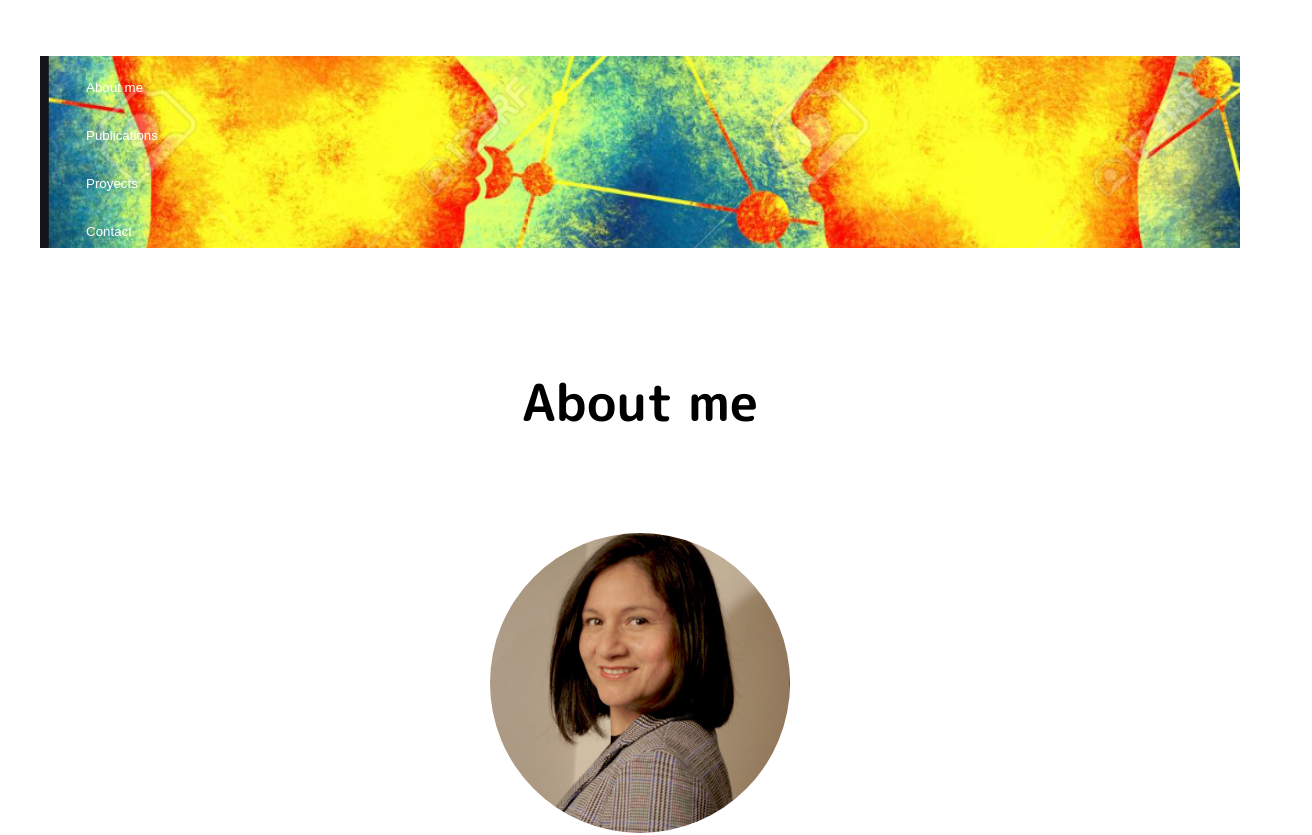
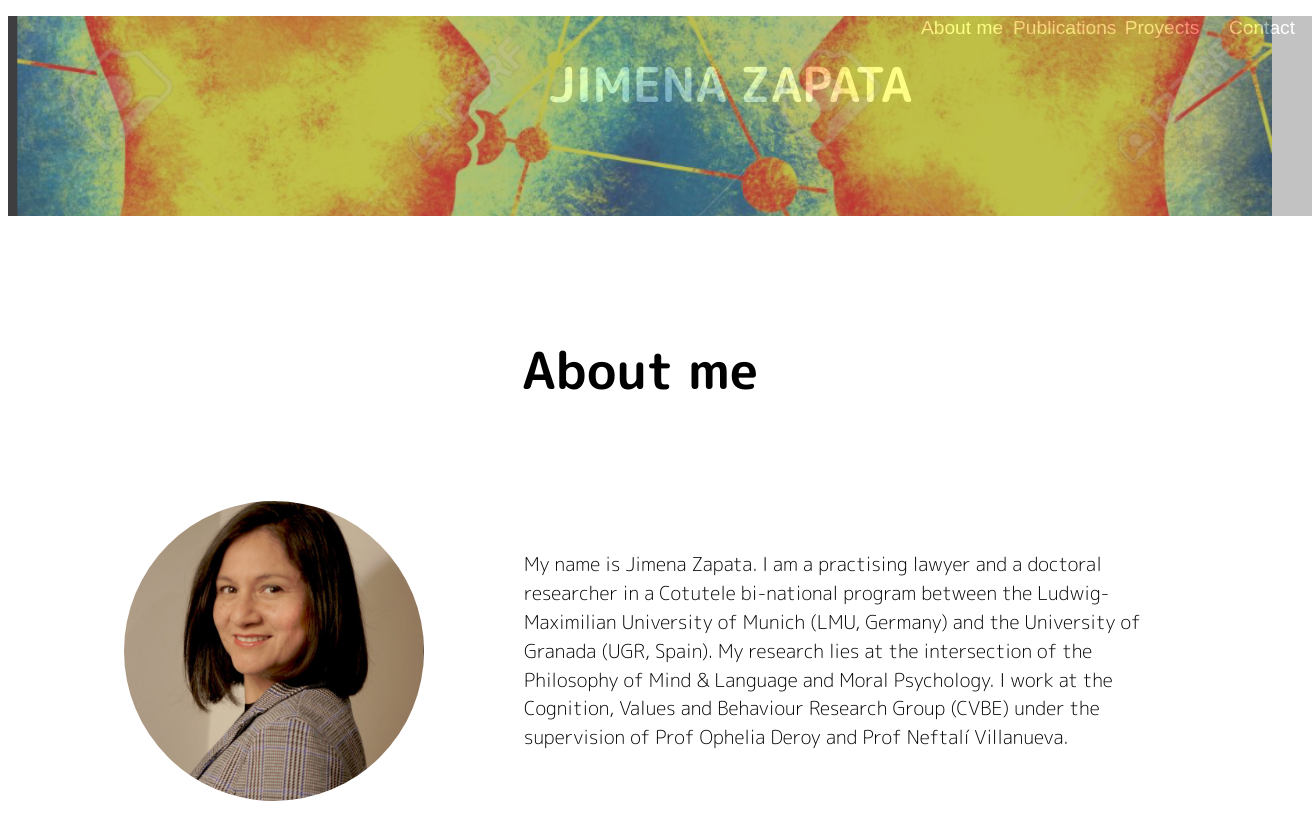
Before and after one commit to MariaJGuerrero/J.Z-personal-page, a React (Vite) app in the folder jimena-page/: page / in a window 1280 px wide. Shown: the top 835 px of the page, 1312 px wide, since content can reach past the window. Built offline with nearby package versions, Linux system fonts and the light colour scheme; a web font is replaced by a local one.

Commit message:
footer and about responsive

```diff
--- a/jimena-page/src/App.css
+++ b/jimena-page/src/App.css
@@ -1,6 +1,5 @@
 #root {
   max-width: 1280px;
   margin: 0 auto;
-  padding: 2rem;
   font-family: 'M PLUS Rounded 1c', sans-serif;
 }
--- a/jimena-page/src/components/home.tsx
+++ b/jimena-page/src/components/home.tsx
@@ -13,9 +13,11 @@ function Home() {
 
     return (
       <div>
-        <header className="home-header-large-view">
+        <header className="home-header">
             <div className="intro">
-                <ul>
+
+                <ul className="menu">
+                    <h1 style={{color: 'white', fontSize: '3rem'}}>JIMENA ZAPATA</h1>
                     <li className="sections-buttons"><button className="nav-buttons">About me</button></li>
                     <li className="sections-buttons"><button className="nav-buttons">Publications</button></li>
                     <li className="sections-buttons"><button className="nav-buttons">Proyects</button></li>
@@ -97,11 +99,12 @@ function Home() {
                     )}
                 </ul>
             </section>
-            <section className="contact"></section>
-                <h2>Contact me</h2>
+            <footer className="footer">
+                <h3>Contact me</h3>
                 <p>email</p>
                 <p> social media</p>
                 <p>...</p>
+            </footer>
         </main>
       </div>
     )
--- a/jimena-page/src/styles/home.css
+++ b/jimena-page/src/styles/home.css
@@ -2,13 +2,24 @@
     background-image: url(/images/home-img.png);
     background-position: center;
     background-size: cover;
-    background-repeat:no-repeat ;
+    background-repeat: no-repeat;
+    opacity: 0.8;
+    min-height: 200px;
+}
+
+.menu{
+    background-color: black;
     width: 100%;
+    opacity: 0.3;
+    display: flex;
+    justify-content: flex-end;
+    min-height: 200px;
 }
 
 .sections-buttons{
     list-style: none;
-    font-size: 2rem;
+
+
 }
 
 .nav-buttons{
@@ -16,6 +27,13 @@
     border: none;
     color: white;
     cursor: pointer;
+    font-size: 1.2rem;
+    padding: 1%;
+    width: 100px;
+}
+
+.nav-buttons :hover{
+    text-shadow: 2px 2px 3px white;
 }
 
 h2{
@@ -46,6 +64,7 @@ p{
     display: flex;
     justify-content: center;
     align-items: center;
+    flex-direction: row;
     flex-wrap: wrap;
     margin-bottom: 50px;
 }
@@ -65,6 +84,7 @@ p{
 
 .text-about{
     margin: 50px;
+    width: 50%;
 }
 
 .text-interestings{
@@ -77,6 +97,7 @@ p{
     align-items: center;
     flex-direction: column;
     flex-wrap: wrap;
+    margin-bottom: 50px;
 }
 
 .publications-title{
@@ -137,5 +158,12 @@ p{
     align-items: center;
     flex-direction: column;
     margin: 20px;
+}
 
+.footer{
+    display: flex;
+    justify-content: center;
+    flex-direction: column;
+    background-color: #6E85B7;
+    opacity: 0.8;
 }
```
